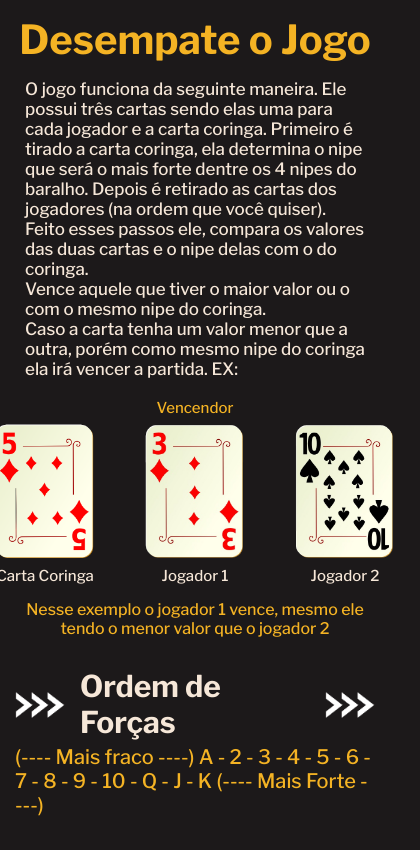
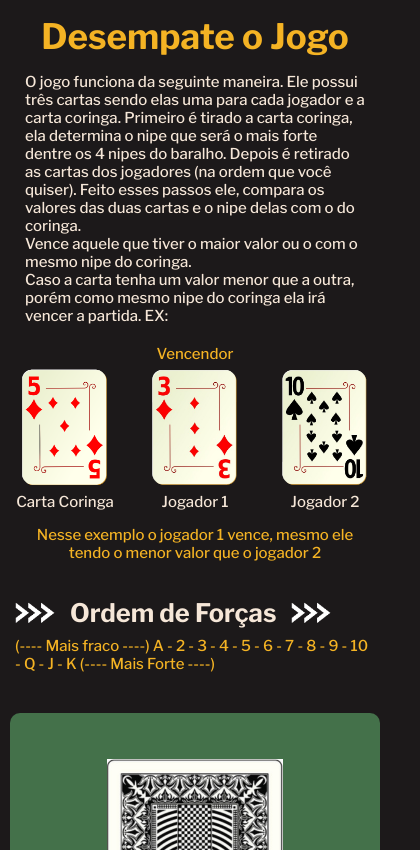
Before and after one commit to Higor-Santanna/jogo-de-cartas, a plain HTML site: page index.html in a window 390 px wide. Shown: the top 850 px of the page, 420 px wide, since content can reach past the window. Drawn offline with nearby package versions, Linux system fonts and the light colour scheme.

Commit message:
Atulização 2 13/04/2023

```diff
--- a/css/media.css
+++ b/css/media.css
@@ -0,0 +1,31 @@
+@media(max-width: 425px){
+    .title{
+        font-size: 35px;
+    }
+
+    .game-introduction{
+        font-size: 15px;
+    }
+
+    .game-example li img{
+        width: 130px;
+        height: 130px;
+    }
+
+    .paragraph-game-example{
+        font-size: 15px;
+    }
+
+    .order-forces{
+        font-size: 17px;
+    }
+
+    .order-forces img{
+        width: 40px;
+        height: 40px;
+    }
+
+    .forces-order{
+        font-size: 15px;
+    }
+}
--- a/index.html
+++ b/index.html
@@ -61,17 +61,17 @@
     <div class="centralize-backgroud-cards">
         <div class="backgroud-cards">
             <div class="joker-card">
-                <img id="carta-coringa" src="./images/1-removebg-preview.png" alt="carta coringa">
+                <img id="carta-coringa" src="./images/carta.png" alt="carta coringa">
                 <button id="tirar-carta-coringa">Tirar carta coringa</button>
             </div>
 
             <div class="card-players">
                 <div>
-                    <img id="primeira-carta" src="./images/2-removebg-preview.png" alt="carta">
+                    <img id="primeira-carta" src="./images/carta.png" alt="carta">
                     <button id="tirar-carta-jogador-1" disabled class="botao-tirar-carta disabled">Tirar carta jogador 1</button>
                 </div>
                 <div>
-                    <img id="segunda-carta" src="./images/3-removebg-preview.png" alt="carta2">
+                    <img id="segunda-carta" src="./images/carta.png" alt="carta2">
                     <button id="tirar-carta-jogador-2" disabled class="botao-tirar-carta disabled">Tirar carta jogador 2</button>
                 </div>
             </div>
```
Also changed, not shown: images/carta.png (added).
